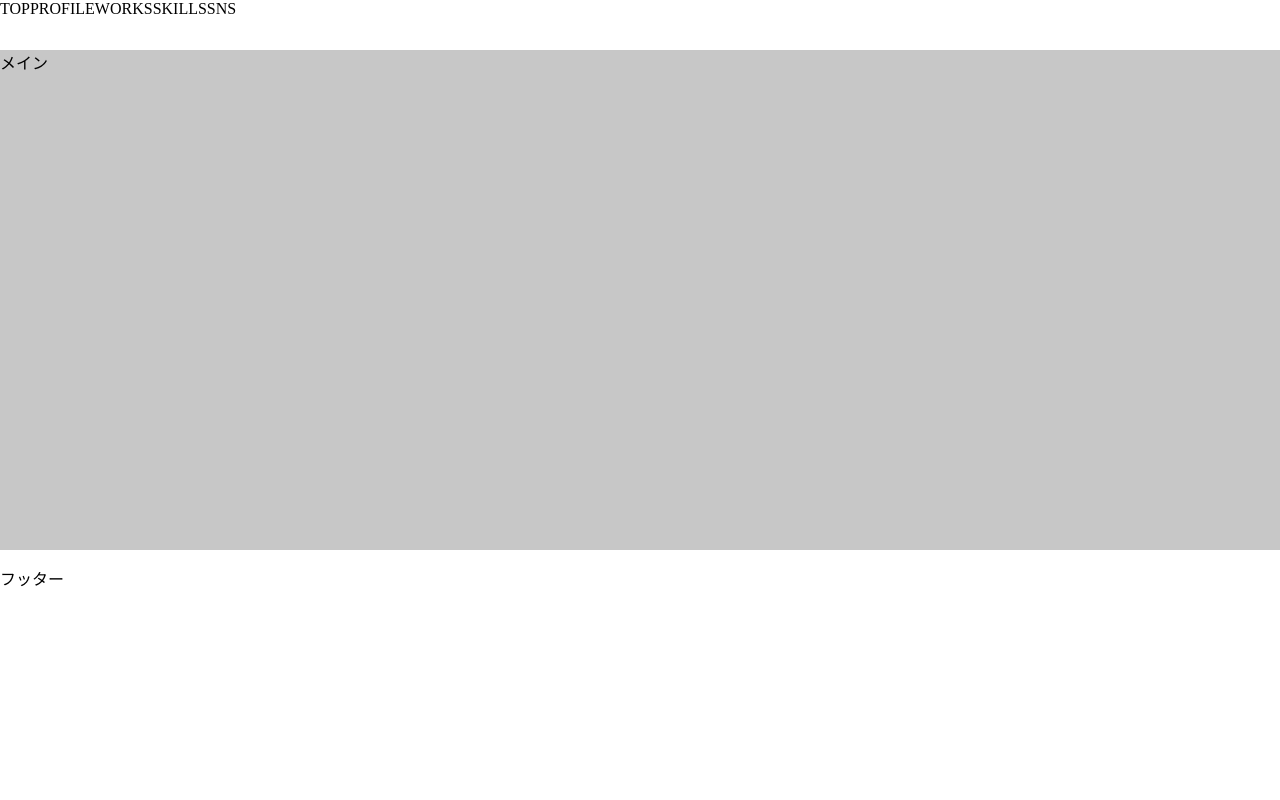
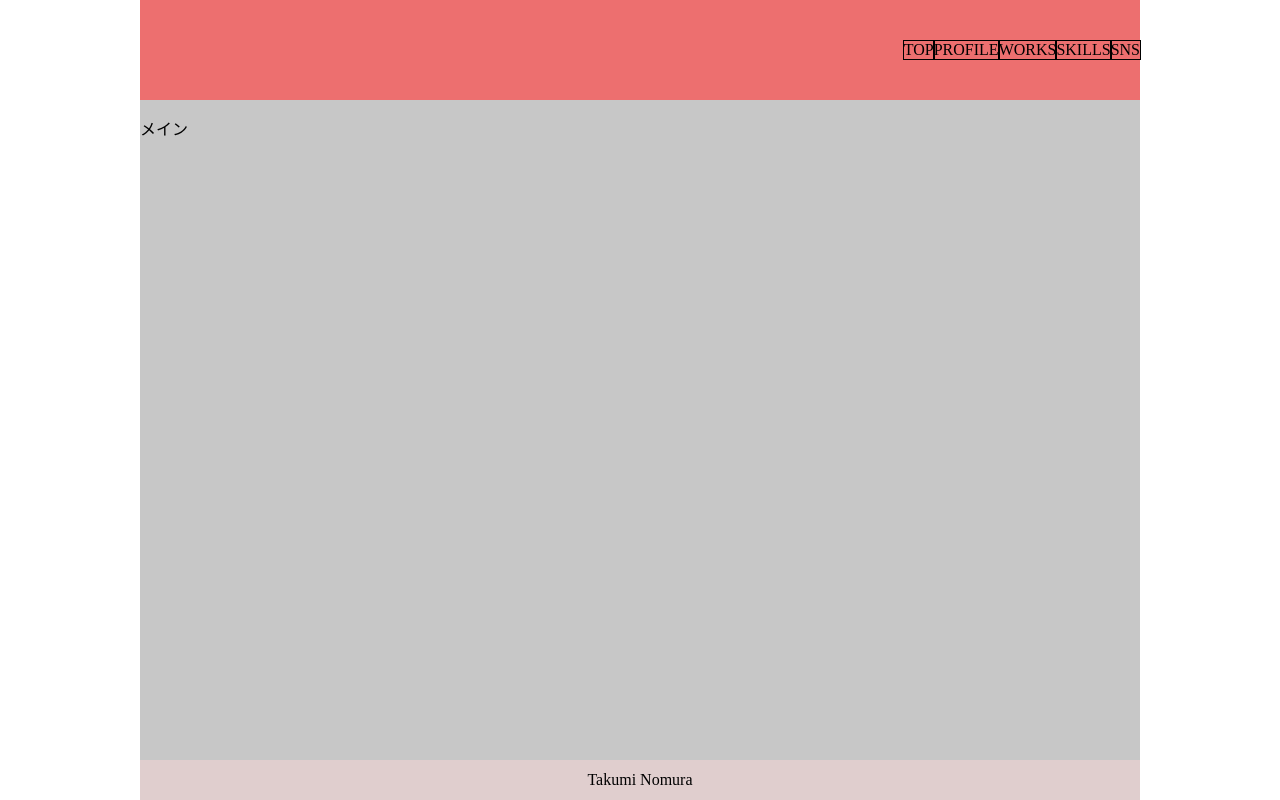
Before and after one commit to ta93n/profile_page, a React (Create React App) app: page / in a window 1280 px wide. Built offline with nearby package versions, Linux system fonts and the light colour scheme.

Commit message:
[add]レイアウト設定

```diff
--- a/src/App.js
+++ b/src/App.js
@@ -7,7 +7,7 @@ import Footer from './Components/Footer';
 class App extends React.Component {
   render() {
     return (
-      <div>
+      <div className="app">
         <Header />
         <Main />
         <Footer />
--- a/src/App.scss
+++ b/src/App.scss
@@ -1,28 +1,41 @@
-body {
-  position: relative;
+.app {
+  min-height: 100vh;
+  display: flex;
+  flex-direction: column;
+  width: 1000px;
+  margin: 0 auto;
 }
 
 header {
-  position: fixed;
-  top: 0;
-  height: 50px;
-  width: 100%;
-  background-color: #ffffff;
+  height: 100px;
+  background-color: #ed6f6f;
   ul {
     list-style: none;
     margin: 0;
     padding: 0;
+    height: 100%;
     display: flex;
+    float: right;
+    li {
+      margin: auto 0;
+      outline: solid 1px;
+    }
   }
 }
 
 .main {
-  margin-top: 50px;
+  flex: 1;
   background-color: #c7c7c7;
   height: 500px;
-  width: 100%;
 }
 
 footer {
-  height: 70px;
+  background-color: #e0cece;
+  height: 40px;
+  display: flex;
+  justify-content: center;
+  align-items: center;
+  p {
+    margin: 0;
+  }
 }
--- a/src/Components/Footer.js
+++ b/src/Components/Footer.js
@@ -4,7 +4,7 @@ class Footer extends React.Component {
   render(){
     return(
       <footer>
-        <p>フッター</p>
+        <p>Takumi Nomura</p>
       </footer>
     );
   }
```
Also changed, not shown: 1 other file (tests, documents, lock files or other folders).
